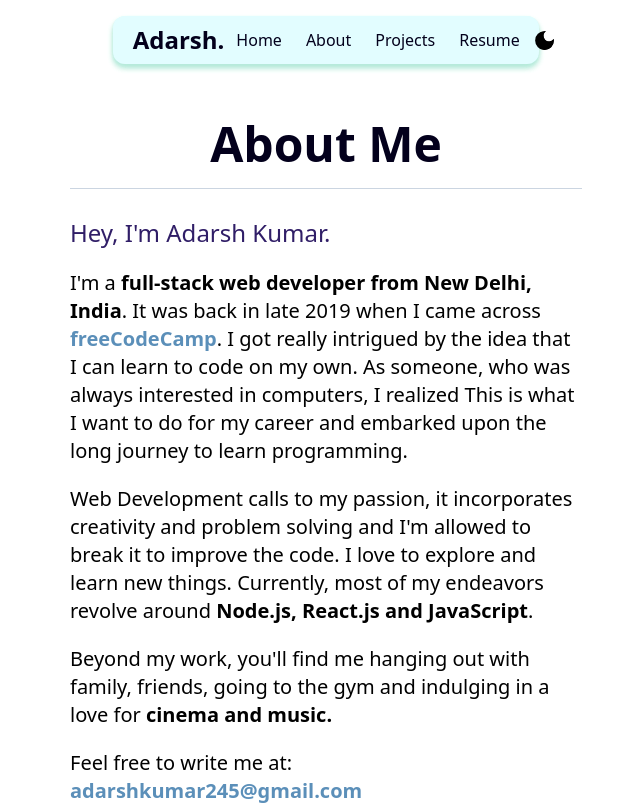
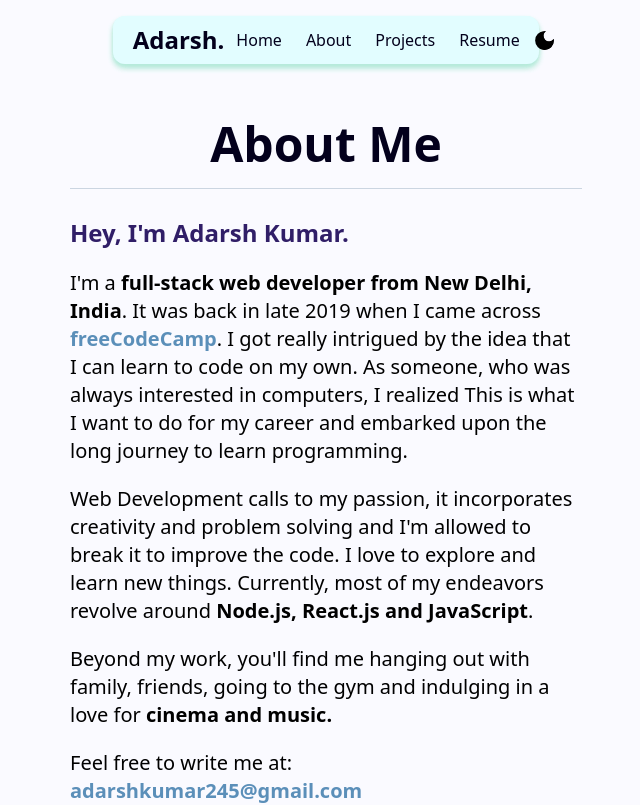
Before and after one commit to Adarshkumar03/portfolio, a React (Vite) app: page /about in a window 1280 px wide. Shown: the top 805 px of the page, without its empty margins (314-954 px from the left). Built offline with nearby package versions, Linux system fonts and the light colour scheme.

Commit message:
update App.tsx and About route

```diff
--- a/src/App.tsx
+++ b/src/App.tsx
@@ -7,7 +7,7 @@ import Navbar from "./components/Navbar";
 
 function Layout() {
   return (
-    <div className="bg-[#fff] dark:bg-[#03001C] min-h-screen pt-20">
+    <div className="bg-[#FAFAFF] dark:bg-[#03001C] min-h-screen pt-20">
       <Navbar />
       <Outlet /> {/* Renders the child route's content */}
     </div>
--- a/src/routes/About.tsx
+++ b/src/routes/About.tsx
@@ -9,7 +9,7 @@ export default function About() {
           </h1>
         </div>
         <div className="w-full text-xl dark:text-[#E2FDFF] mb-10">
-          <p className="text-2xl mb-5 text-[#301E67] dark:text-[#5B8FB9] font-medium">
+          <p className="text-2xl mb-5 text-[#301E67] dark:text-[#5B8FB9] font-semibold">
             Hey, I&apos;m Adarsh Kumar.
           </p>
           <p className="mb-5">
```
